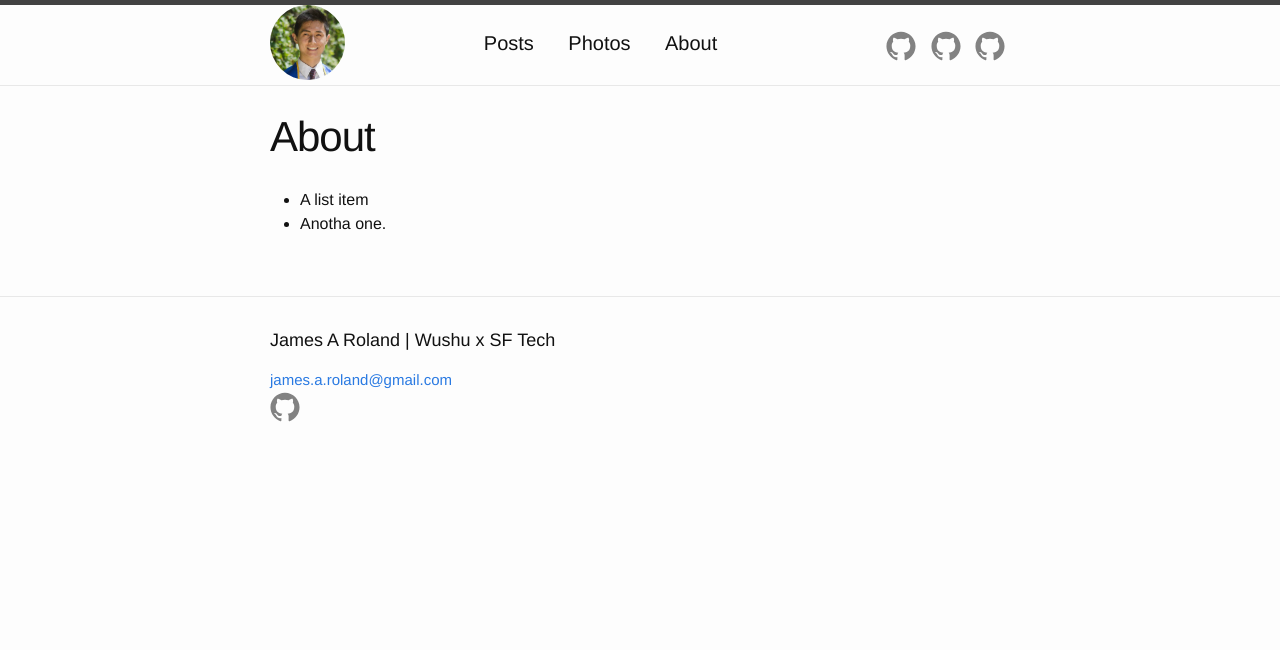
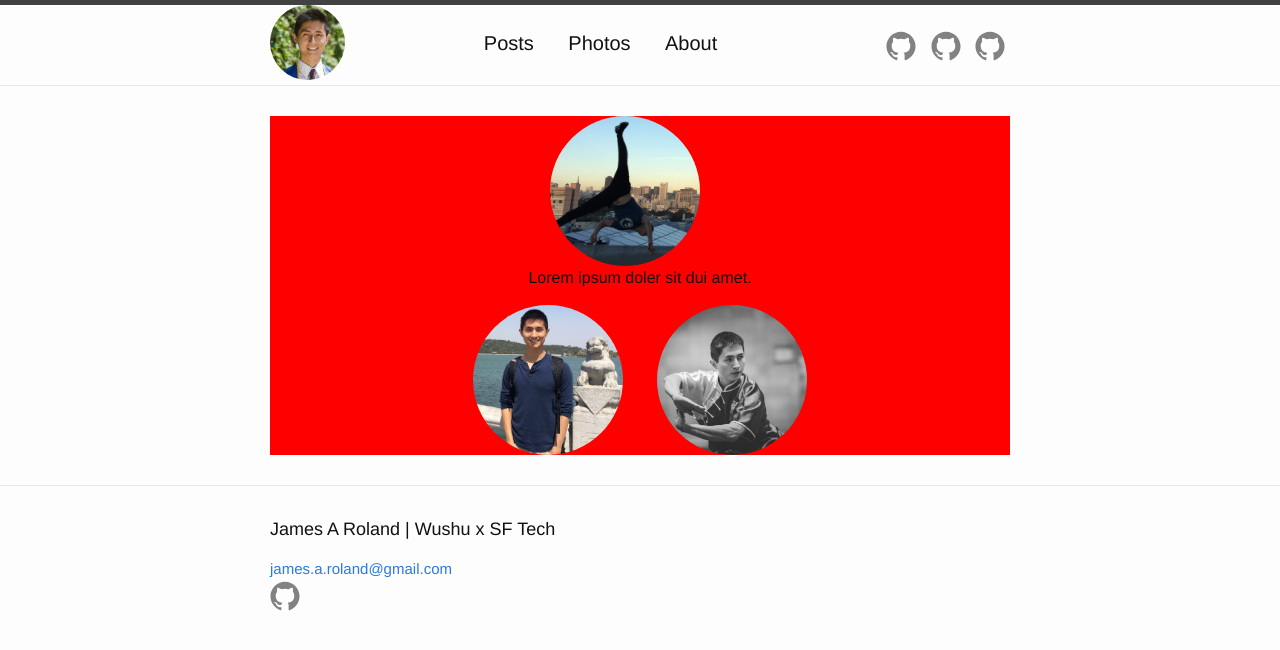
Before and after one commit to james-a-roland/jroland81093.github.io, a Jekyll site: the page built from _pages/03_about.md, in a window 1280 px wide. Shown: the top 650 px of the page. Built offline with Jekyll 4.4.1, drawn with Linux system fonts in a browser that asks for light colours.

Commit message:
Allow about pictures to be blown up

```diff
--- a/_pages/03_about.md
+++ b/_pages/03_about.md
@@ -1,8 +1,14 @@
 ---
-layout: page
+layout: default
 title: About
 permalink: /about/
 ---
 
-* A list item
-* Anotha one.
+<div class="about-content">
+	<img class="about-image" src="{{ site.url }}/assets/flip.jpg">
+	<div class="caption-overlay">
+		<p class="caption-overlay-content">Lorem ipsum doler sit dui amet.</p>
+	</div>
+	<img class="about-image" src="{{ site.url }}/assets/lake.jpg">
+	<img class="about-image" src="{{ site.url }}/assets/stance.jpg">
+</div>
--- a/_sass/_layout.scss
+++ b/_sass/_layout.scss
@@ -259,3 +259,32 @@
         }
     }
 }
+
+/**
+ * About page
+ */
+
+.about-content {
+    background-color: red;
+    text-align: center;
+}
+
+.about-image {
+  border-radius: 80%;
+  width: 150px;
+  height: 150px;
+  -webkit-transition: all .5s ease;
+     -moz-transition: all .5s ease;
+       -o-transition: all .5s ease;
+      -ms-transition: all .5s ease;
+          transition: all .5s ease;
+  &:not(:last-child) {
+            margin-right: 30px;
+  }
+
+}
+
+.about-image:hover {
+    width: 175px;
+    height: 175px;
+}
```
